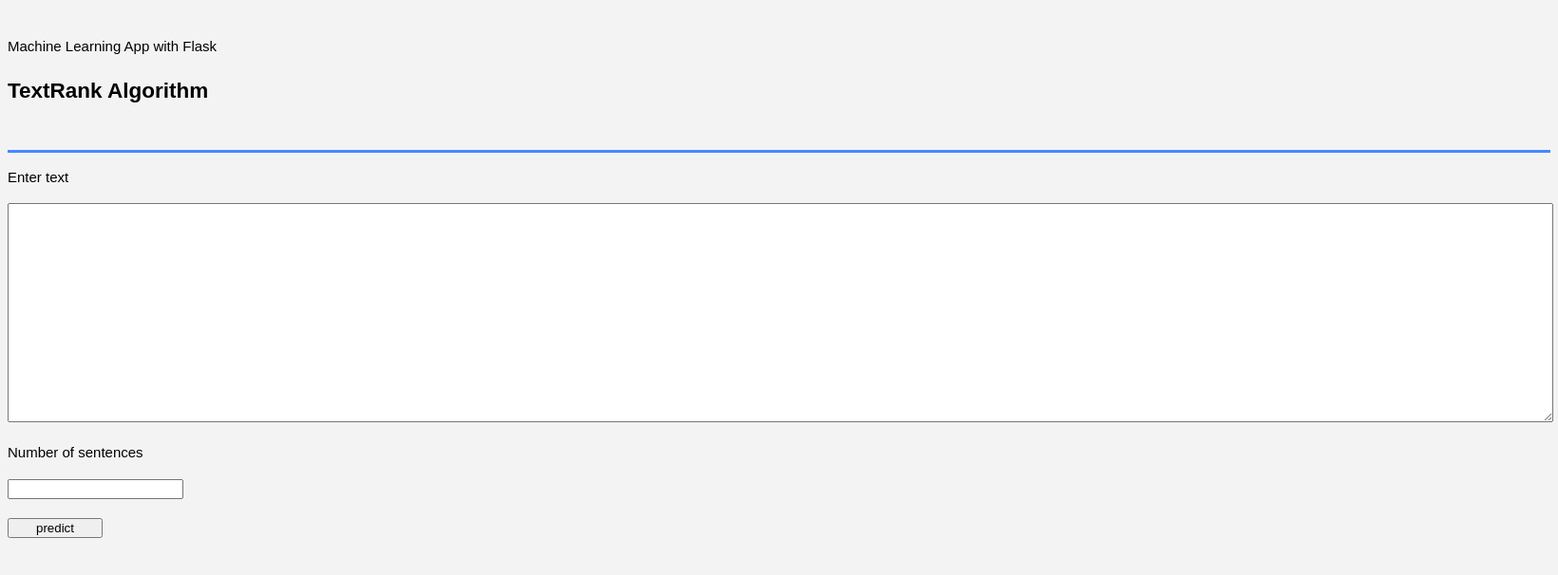
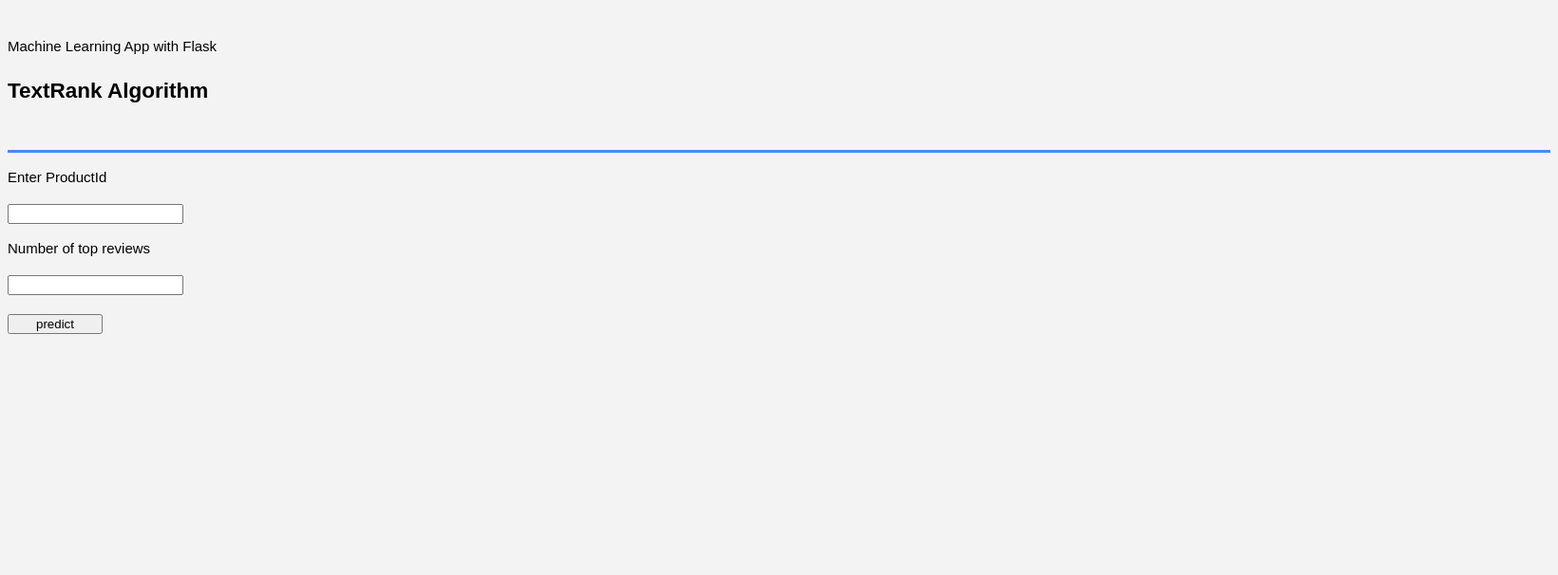
Before and after one commit to jayk-code/TextRank-Algorithm, a Flask app: template templates/home.html in a window 1640 px wide. Shown: the top 606 px of the page at 95% size. Run offline with Flask 2, Linux system fonts and the light colour scheme; the template is opened without the code that fills it, so the values that code supplies are empty; parts of the project's set-up code (start-up, migrations or seed data) failed here and were passed over.

Commit message:
Update home.html

```diff
--- a/templates/home.html
+++ b/templates/home.html
@@ -22,12 +22,10 @@
 		<form action="{{ url_for('predict')}}" method="POST">
 
 
-        <p>Enter text</p>
-
-
-    	<textarea name="Enter text" rows="15" cols="200"></textarea>
-        <p>Number of sentences</p>
-		<input type="number" name="Number of sentences"/>
+        <p>Enter ProductId</p>
+		<input type="text" name="ProductId"/>
+        <p>Number of top reviews</p>
+		<input type="number" name="Number of top reviews"/>
 		<br/>
 
 		<input type="submit" class="btn-info" value="predict" style="margin-top: 20px; width:100px;" />
```
